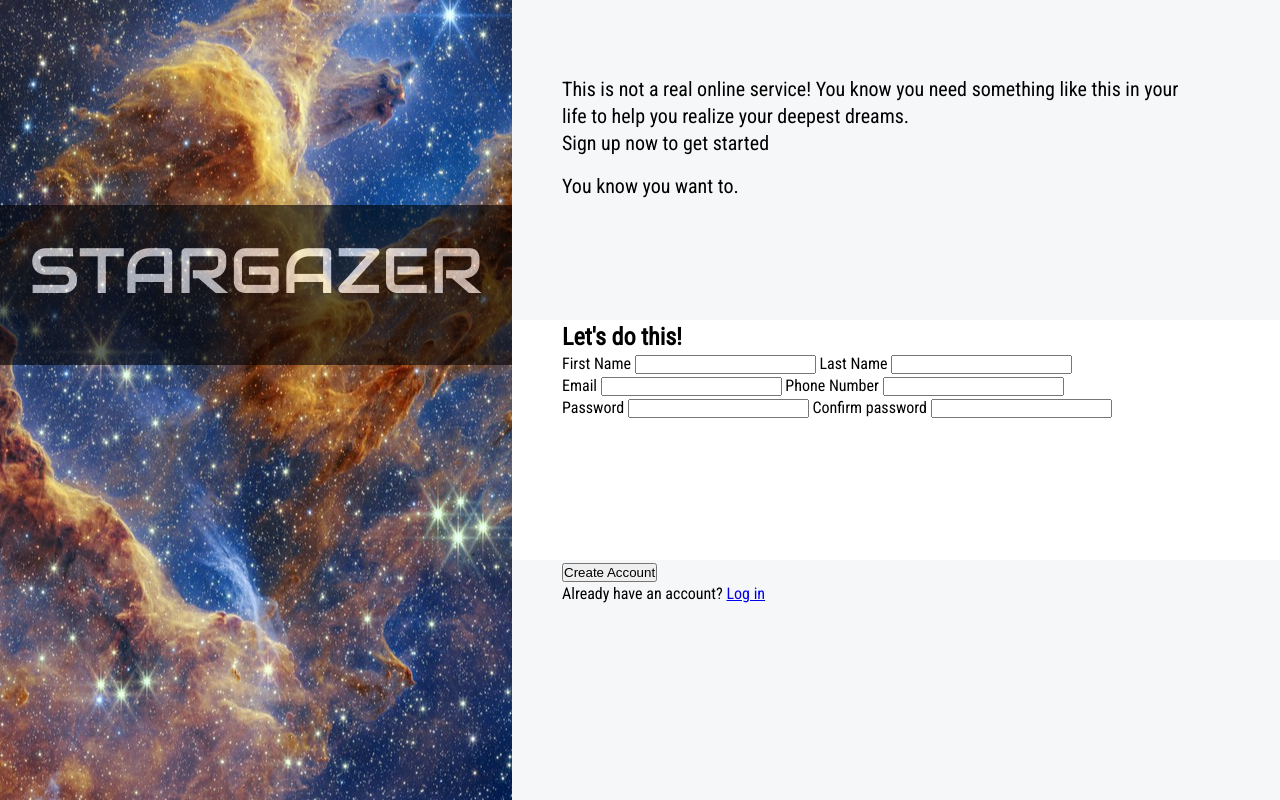
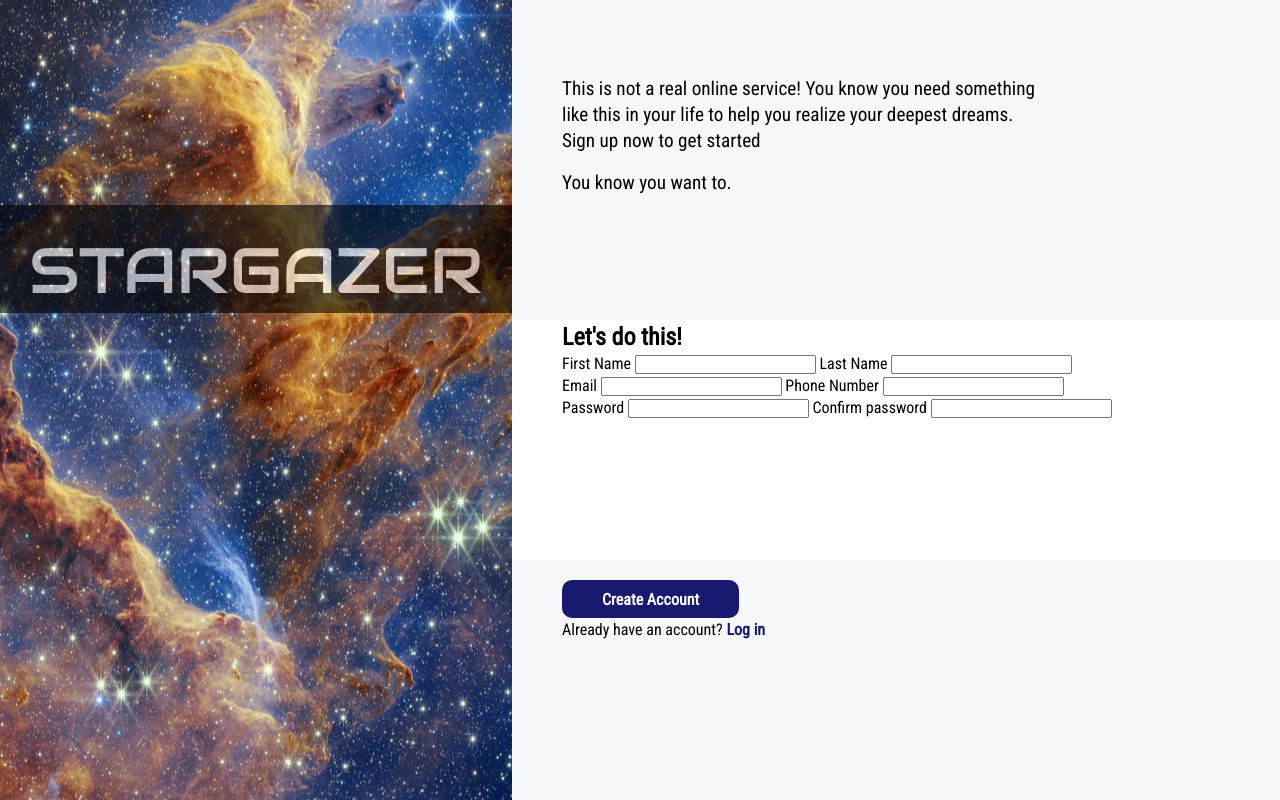
Before and after one commit to rgremaud/sign_up_form, a plain HTML site: page index.html in a window 1280 px wide. Drawn offline with Linux system fonts and the light colour scheme.

Commit message:
Add buton styling and work on other items

```diff
--- a/index.html
+++ b/index.html
@@ -27,9 +27,8 @@ Two main containers:
 -->
     <div class="container">
         <div class="image-section">
-            <!-- img src="space.jpg" class="image" -->
             <div class="image-text">
-                <p class="title-text">STARGAZER</p>
+                <p class="title-text"><img src="" class="odin-icon">STARGAZER</p>
             </div>
         </div>
         <div class="form-section">
--- a/styles.css
+++ b/styles.css
@@ -40,7 +40,8 @@ body {
     background: url("space.jpg") center center;
 }
 
-.image-text {
+
+.title-text {
     width: 100%;
     height: 20%;
     background: black;
@@ -56,6 +57,7 @@ body {
     font-size: clamp(1vw, 5vw, 5vw);
 }
 
+
 .form-section {
     background-color: white;
     flex: 1;
@@ -67,21 +69,22 @@ body {
 .top {
     height: 40%;
     background-color: #F6F7F8;
-    font-size: 1.25rem;
+    font-size: clamp(1rem, 1.5vw, 2rem);
     padding: 75px 75px 0 0;
+    text-wrap: balance;
+    overflow: hidden;
+    text-overflow: ellipsis;
 }
 
 .middle {
     height: 30%;
     background-color: #FFFFFF;
-    color: black;
     font-size: 1rem;
 }
 
 .bottom {
     height: 30%;
     background-color: #F6F7F8;
-    color: black;
     font-size: 1rem;
 }
 
@@ -96,3 +99,37 @@ button,
 .last-line {
     padding-top: 1rem;
 }
+
+button {
+  font: 1rem "roboto_condensed", monospace;
+  font-weight: bold;
+
+  margin-top: 20px;
+
+  color: #FFFFFF;
+  background-color: #191970;
+
+  border: none;
+  border-radius: 10px;
+
+  padding: 8px 40px;
+  cursor: pointer;
+}
+
+button:hover {
+  background-color: #4682B4;
+}
+
+button:active {
+  background-color: #407FC7;
+}
+
+a:link {
+    font-weight: bold;
+    text-decoration: none;
+    color: #191970;
+}
+
+a:hover {
+    color: #4682B4;
+}
```
Also changed, not shown: odin-lined.png (added).
